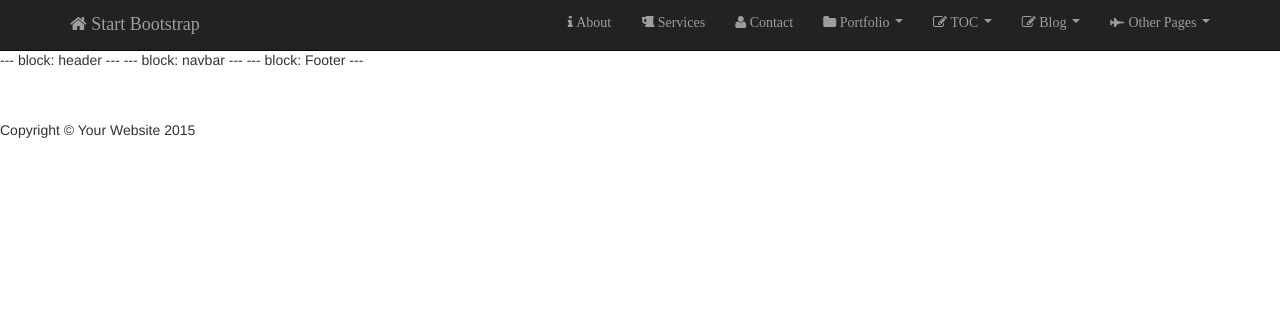
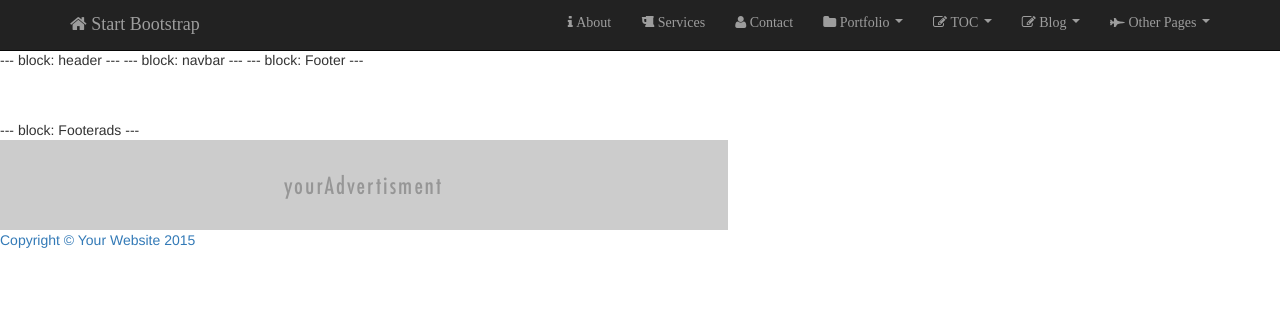
Before and after one commit to pacav69/btaw, a Node project: template src/templates/pages/404.hbs in a window 1280 px wide. Shown: the top 311 px of the page. Run offline with Node 20 templates, Linux system fonts and the light colour scheme; the template is opened without the code that fills it, so the values that code supplies are empty.

Commit message:
added in footeradds.hbs
added in footer advertisment hbs file

```diff
--- a/src/templates/partials/b-footer.hbs
+++ b/src/templates/partials/b-footer.hbs
@@ -5,6 +5,7 @@ block: Footer
 <footer>
 	<div class="row">
 		<div class="col-lg-12">
+		<div>{{> b-footerads }}</div>
 			<p>Copyright &copy; Your Website 2015</p>
 		</div>
 	</div>
--- /dev/null
+++ b/src/templates/partials/b-footerads.hbs
@@ -0,0 +1,13 @@
+---
+block: Footerads
+---
+<!-- Footerads -->
+<footerads>
+	<div class="row">
+		<div class="col-lg-12">
+			<a href="#"><img src="assets/img/youradd.png">
+		</div>
+	</div>
+</footerads>
+
+<!-- /.Footerads -->
```
Also changed, not shown: src/assets/img/youradd.png (added).
